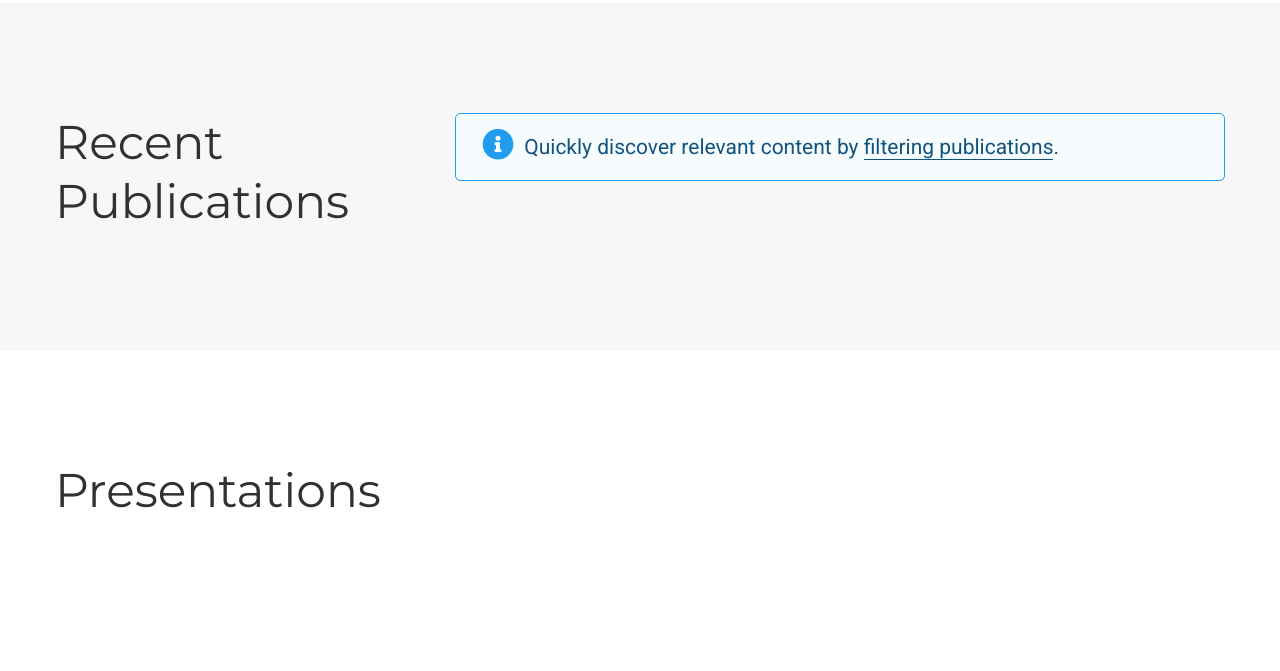
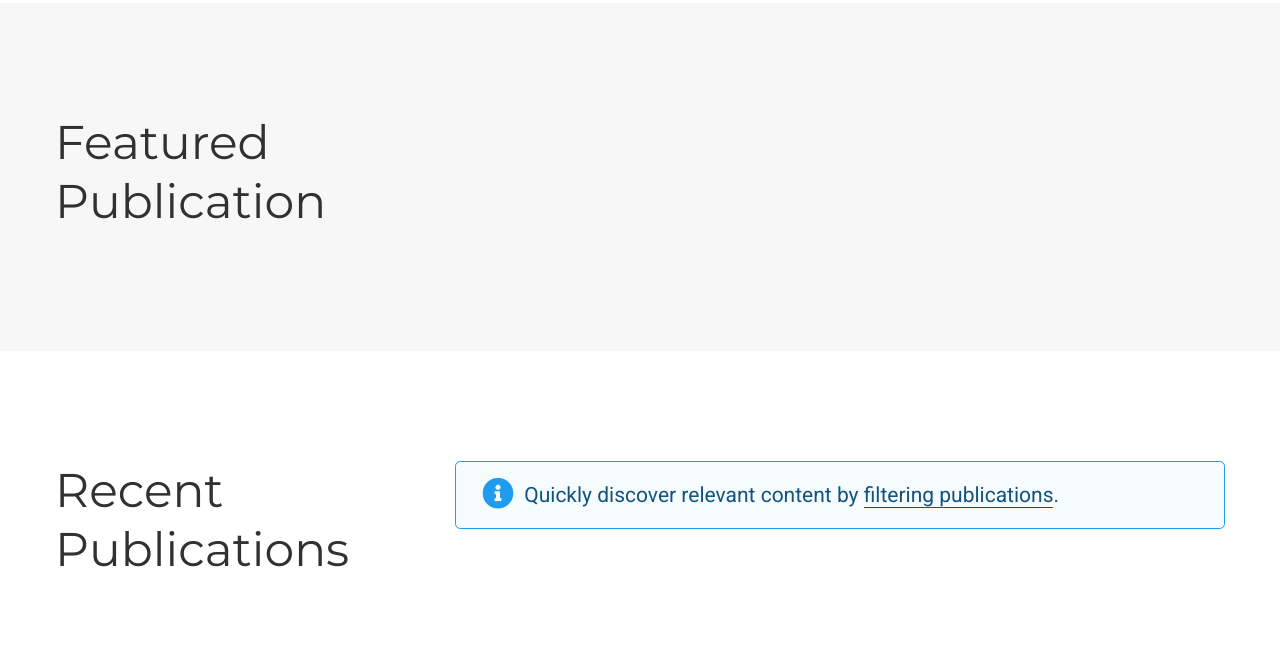
Before and after one commit to kvan1231/kvan1231.github.io, a plain HTML site: page index.html in a window 1280 px wide. Shown: the part 2189-2860 px from the top of the page. Drawn offline with nearby package versions, Linux system fonts and the light colour scheme; some icons are missing.

Commit message:
added the featured paper back in

```diff
--- a/index.html
+++ b/index.html
@@ -830,6 +830,79 @@
 
 
 
+  <section id="featured" class="home-section wg-featured   "  >
+    <div class="container">
+
+
+
+
+
+
+
+
+
+
+
+
+
+
+
+
+
+
+
+
+
+
+
+
+<div class="row">
+  <div class="col-12 col-lg-4 section-heading">
+    <h1>Featured Publication</h1>
+
+  </div>
+  <div class="col-12 col-lg-8">
+
+
+
+
+
+  </div>
+</div>
+
+    </div>
+  </section>
+
+
+
+
+
+
+
+
+
+
+
+
+
+
+
+
+
+
+
+
+
+
+
+
+
+
+
+
+
+
+
   <section id="publications" class="home-section wg-pages   "  >
     <div class="container">
 
```
